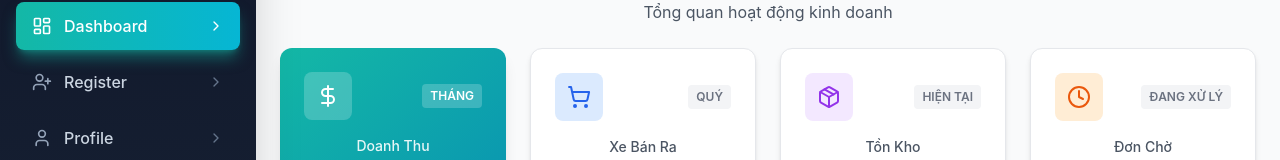
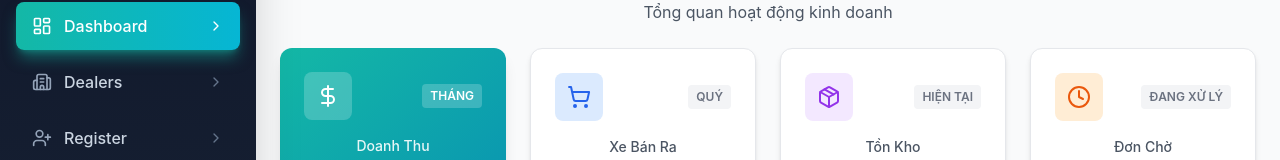
Before and after one commit to Tien-DT/EVMManagement-FE, a React (Create React App) app: page /admin/dashboard in a window 1280 px wide. Shown: the part 135-295 px from the top of the page. Built offline with nearby package versions, Linux system fonts and the light colour scheme; sample sign-in values are in the browser's storage.

Commit message:
Update AdminSidebar.jsx

```diff
--- a/src/layouts/sidebar/AdminSidebar.jsx
+++ b/src/layouts/sidebar/AdminSidebar.jsx
@@ -6,7 +6,8 @@ import {
   ChevronRight,
   Menu,
   X,
-  User
+  User,
+  Building2
 } from 'lucide-react';
 
 const AdminSidebar = () => {
@@ -18,6 +19,11 @@ const AdminSidebar = () => {
       path: '/admin/dashboard',
       icon: LayoutDashboard,
       label: 'Dashboard'
+    },
+    {
+      path: '/admin/dealers',
+      icon: Building2,
+      label: 'Dealers'
     },
     {
       path: '/admin/register',
```
